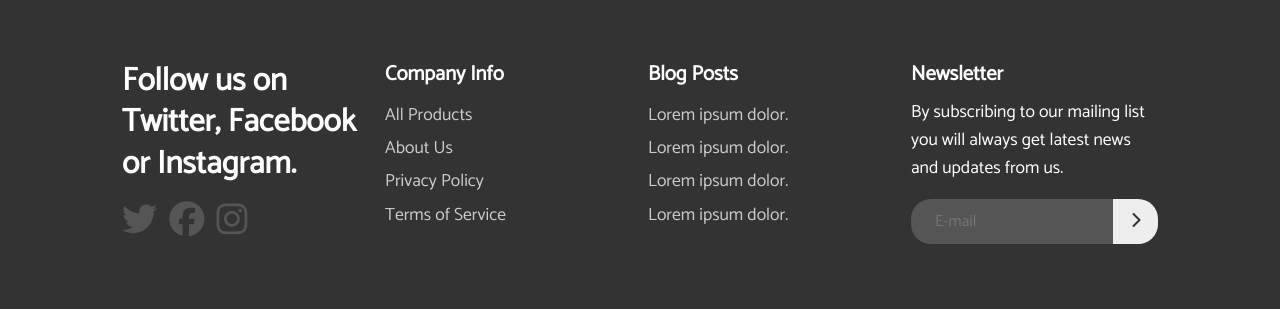
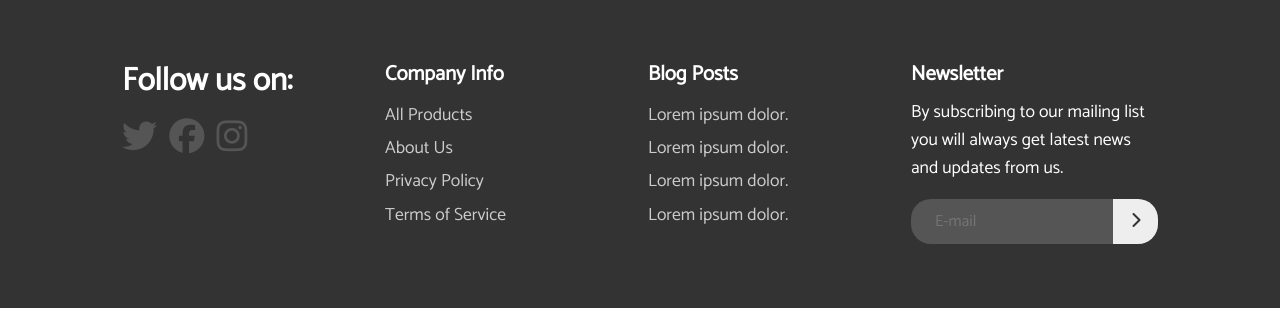
Before and after one commit to SalumJSUlomi/Product-Landing-Page, a plain HTML site: page index.html in a window 1280 px wide. Shown: the part 2689-2998 px from the top of the page. Drawn offline with nearby package versions, Linux system fonts and the light colour scheme.

Commit message:
Change index.html

```diff
--- a/index.html
+++ b/index.html
@@ -125,7 +125,7 @@
       <div class="container">
         <div>
           <h2 class="text-2 mb-1">
-            Follow us on Twitter, Facebook or Instagram.
+            Follow us on:
           </h2>
           <a href="http://twitter.com">
             <i class="fab fa-twitter fa-2x"></i>
```
